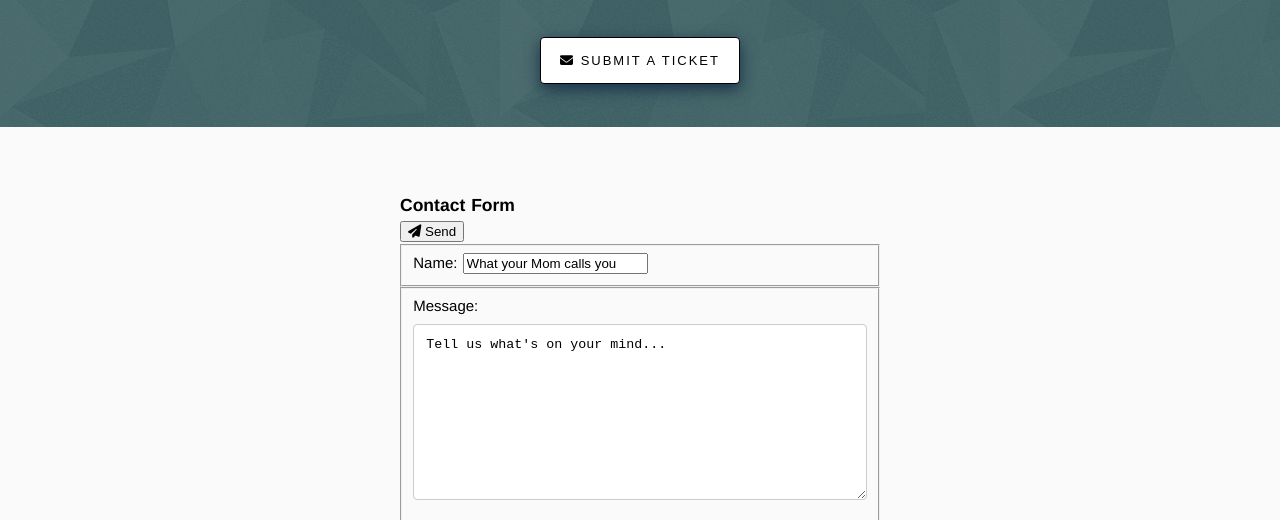
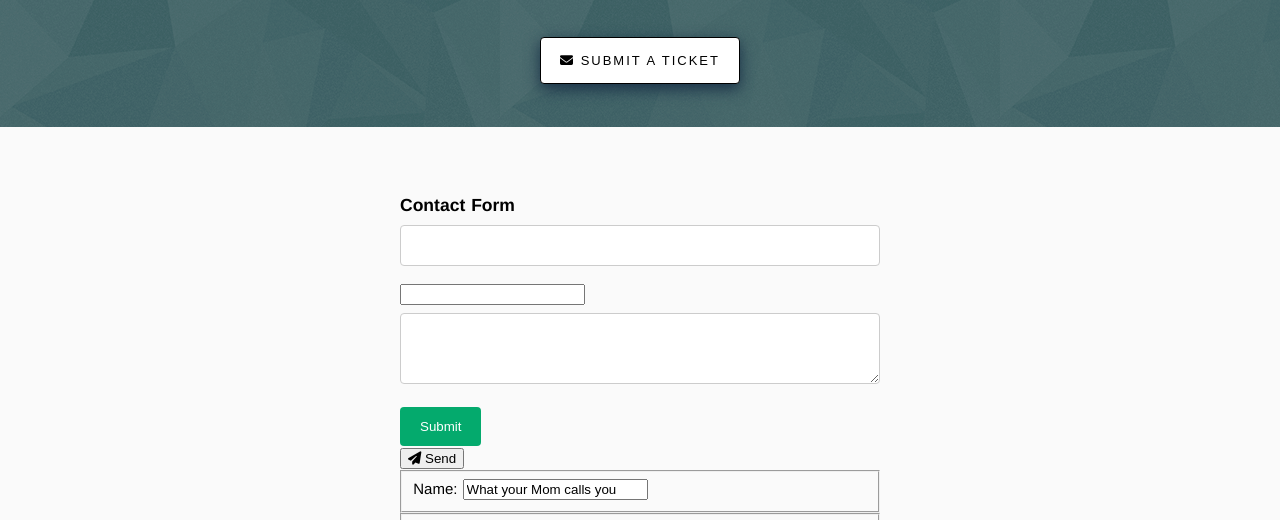
Before and after one commit to orangethemesandapps/orangethemeswebsite, a plain HTML site: page submitticketformnew.html in a window 1280 px wide. Shown: the part 225-745 px from the top of the page. Drawn offline with Linux system fonts and the light colour scheme.

Commit message:
Update submitticketformnew.html

```diff
--- a/submitticketformnew.html
+++ b/submitticketformnew.html
@@ -119,6 +119,17 @@
             </div>-->
           <div id="content" class="textcontent_form">
             <h3>Contact Form</h3>
+
+            <form id="contactform" action="https://formsubmit.io/send/muthu.stylemakertheme@gmail.com" method="POST">
+              <input name="name" type="text" id="name">
+              <input name="email" type="email" id="email">
+              <textarea name="comment" id="comment" rows="3"></textarea>
+
+              <input name="_formsubmit_id" type="text" style="display:none">
+
+              <input value="Submit" type="submit">
+          </form>
+
             <form class="gform pure-form pure-form-stacked" method="POST" data-email="stylemakertheme@gmail.com" action="https://script.google.com/macros/s/AKfycbyUcwwUevCfPLFv0jjP4aZMRc61tOtc6knd8ckqgYXZbfKmZ2I-5nYmMAfi165BnZdyIg/exec">
 
     <div class="form-elements">
```
